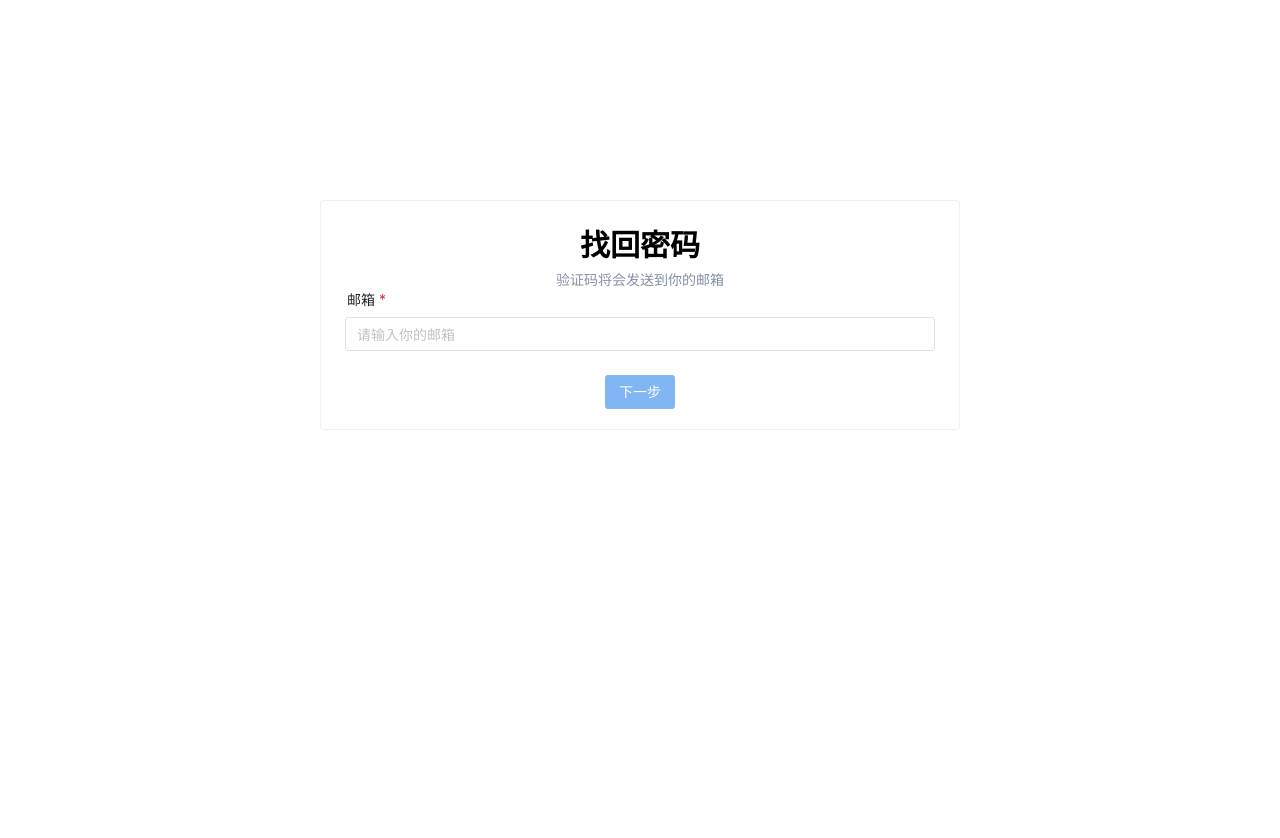
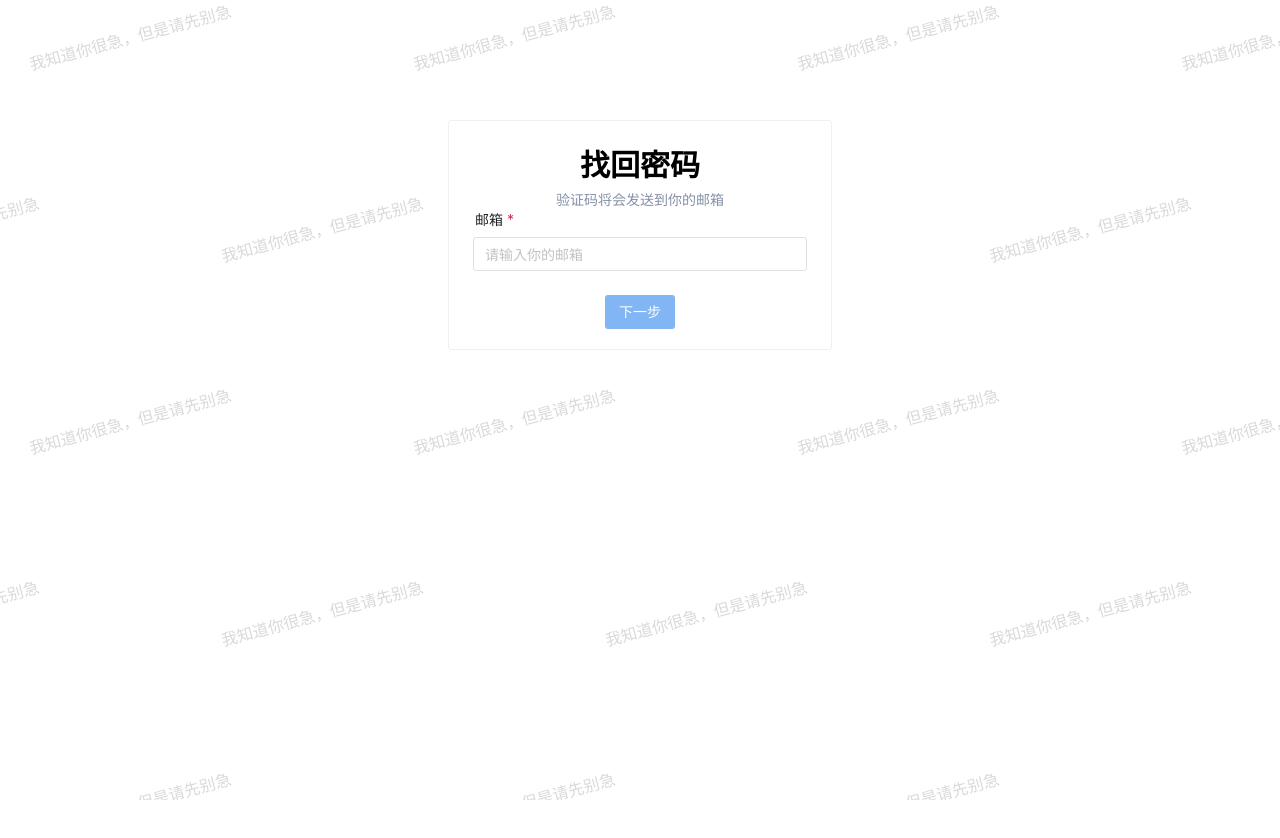
Before and after one commit to NI7I3MN3HS/bupt-programing-design, a Vue app in the folder frontend/demo1/: page /ResetPassword in a window 1280 px wide. Shown: the top 838 px of the page. After the commit the page ends 800 px from the top, so only its background shows below. Built offline with nearby package versions, Linux system fonts and the light colour scheme.

Commit message:
增加了水印

```diff
--- a/frontend/demo1/src/views/ResetPassword.vue
+++ b/frontend/demo1/src/views/ResetPassword.vue
@@ -1,6 +1,20 @@
 <template>
-  <div class="body">
+  <div class="Container">
+    <div class="Content">
       <n-config-provider :theme-overrides="themeOverrides">
+        <n-watermark
+          content="我知道你很急，但是请先别急"
+          cross
+          fullscreen
+          :font-size="16"
+          :line-height="16"
+          :width="384"
+          :height="384"
+          :x-offset="12"
+          :y-offset="60"
+          :rotate="-15"
+          z-index="-1"
+        />
         <n-card
           ><div class="H1">找回密码</div>
           <div class="H2">验证码将会发送到你的邮箱</div>
@@ -95,6 +109,7 @@
           </n-space>
         </n-card>
       </n-config-provider>
+    </div>
   </div>
 </template>
 
@@ -294,11 +309,16 @@
 }
 </script>
 <style scoped lang="less">
-.body {
-  width: 50%;
-  margin: 0 auto;
-  margin-top: calc(50vh - 200px);
+.Container {
+  min-height: calc(100vh);
 }
+.Content {
+  top: 15%;
+  width: 30%;
+  position: absolute;
+  left: 35%;
+}
+
 .H1 {
   font-size: 30px;
   font-weight: 700;
```
Lines whose indentation alone changed are shown as unchanged.
